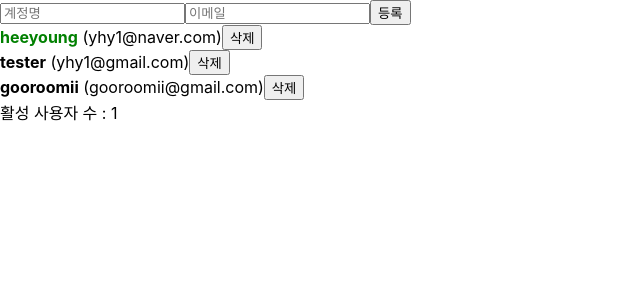
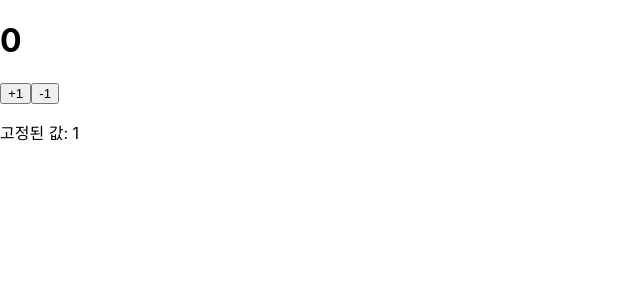
Before and after one commit to HeeYoung-Youn/begin-react, a React (Create React App) app: page / in a window 1280 px wide. Shown: the top 300 px of the page, without its empty margins (0-640 px from the left). Built offline with nearby package versions, Linux system fonts and the light colour scheme.

Commit message:
Refactor: 클래스형 컴포넌트의 state, setState
Counter 컴포넌트 클래스형으로 변환 / 클래스형 컴포넌트에서 상태값 관리 시 setState로 관리

```diff
--- a/src/Counter.js
+++ b/src/Counter.js
@@ -1,28 +1,80 @@
-import React, { useReducer } from "react";
+import React, { Component } from "react";
 
-const reducer = (state, action) => {
-  switch (action.type) {
-    case "INCREMENT":
-      return state + 1;
-    case "DECREMENT":
-      return state - 1;
-    default:
-      throw new Error("Unhandled action");
+class Counter extends Component {
+  state = {
+    counter: 0,
+    fixed: 1,
+    updateMe: {
+      toggleMe: false,
+      dontChangeMe: 1,
+    },
+  };
+
+  handleIncrease = () => {
+    this.setState((state) => ({
+      counter: state.counter + 1,
+    }));
+    this.setState((state) => ({
+      counter: state.counter + 1,
+    }));
+    this.setState((state) => ({
+      counter: state.counter + 1,
+    }));
+    this.setState((state) => ({
+      counter: state.counter + 1,
+    }));
+  };
+
+  handleDecrease = () => {
+    this.setState((state) => ({
+      counter: state.counter - 1,
+    }));
+    this.setState((state) => ({
+      counter: state.counter - 1,
+    }));
+    this.setState((state) => ({
+      counter: state.counter - 1,
+    }));
+    this.setState((state) => ({
+      counter: state.counter - 1,
+    }));
+  };
+
+  render() {
+    return (
+      <div>
+        <h1>{this.state.counter}</h1>
+        <button onClick={this.handleIncrease}>+1</button>
+        <button onClick={this.handleDecrease}>-1</button>
+        <p>고정된 값: {this.state.fixed}</p>
+      </div>
+    );
   }
-};
+}
 
-const Counter = () => {
-  const [number, dispatch] = useReducer(reducer, 0);
-  const onIncrease = () => dispatch({ type: "INCREMENT" });
-  const onDecrease = () => dispatch({ type: "DECREMENT" });
+// const reducer = (state, action) => {
+//   switch (action.type) {
+//     case "INCREMENT":
+//       return state + 1;
+//     case "DECREMENT":
+//       return state - 1;
+//     default:
+//       throw new Error("Unhandled action");
+//   }
+// };
 
-  return (
-    <div>
-      <h1>{number}</h1>
-      <button onClick={onIncrease}>+1</button>
-      <button onClick={onDecrease}>-1</button>
-    </div>
-  );
-};
+// const Counter = () => {
+//   const [number, dispatch] = useReducer(reducer, 0);
+//   const onIncrease = () => dispatch({ type: "INCREMENT" });
+//   const onDecrease = () => dispatch({ type: "DECREMENT" });
+
+//   return (
+//     <div>
+//       <h1>{number}</h1>
+//       <button onClick={onIncrease}>+1</button>
+//       <button onClick={onDecrease}>-1</button>
+//     </div>
+//   );
+// };
 
 export default Counter;
--- a/src/index.js
+++ b/src/index.js
@@ -3,10 +3,11 @@
 import "./index.css";
 import App from "./App";
 import reportWebVitals from "./reportWebVitals";
+import Counter from "./Counter";
 
 ReactDOM.render(
   <React.StrictMode>
-    <App />
+    <Counter />
   </React.StrictMode>,
   document.getElementById("root")
 );
```
